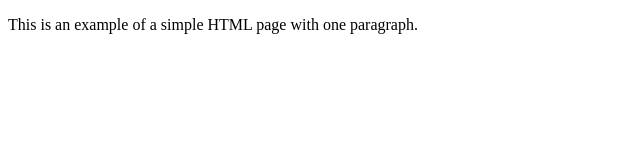
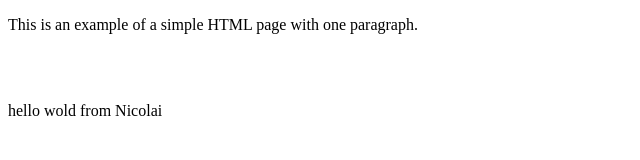
Before and after one commit to nicolai-nymlogic/jump, a plain HTML site: page index.html in a window 1280 px wide. Shown: the whole page, without its empty margins (0-640 px from the left). Drawn offline with Linux system fonts and the light colour scheme.

Commit message:
Update 2 index.html

```diff
--- a/index.html
+++ b/index.html
@@ -4,6 +4,7 @@
         <title>hello wold from Nicolai </title>
     </head>
     <body>
-        <p>This is an example of a simple HTML page with one paragraph.</p>
+        <p>This is an example of a simple HTML page with one paragraph.</p><br>
+        <p><br>hello wold from Nicolai</p><br>
     </body>
 </html>
```
